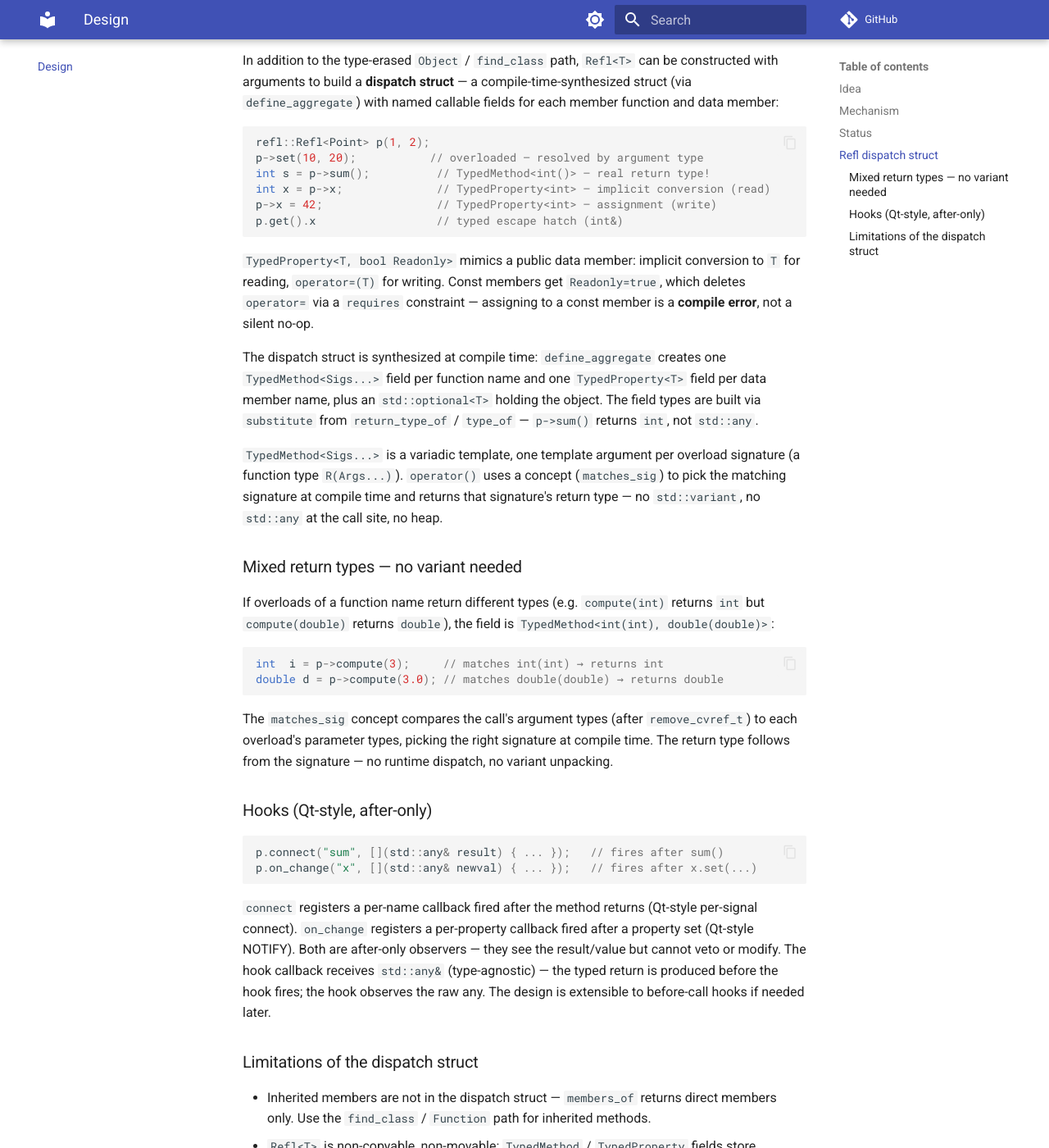
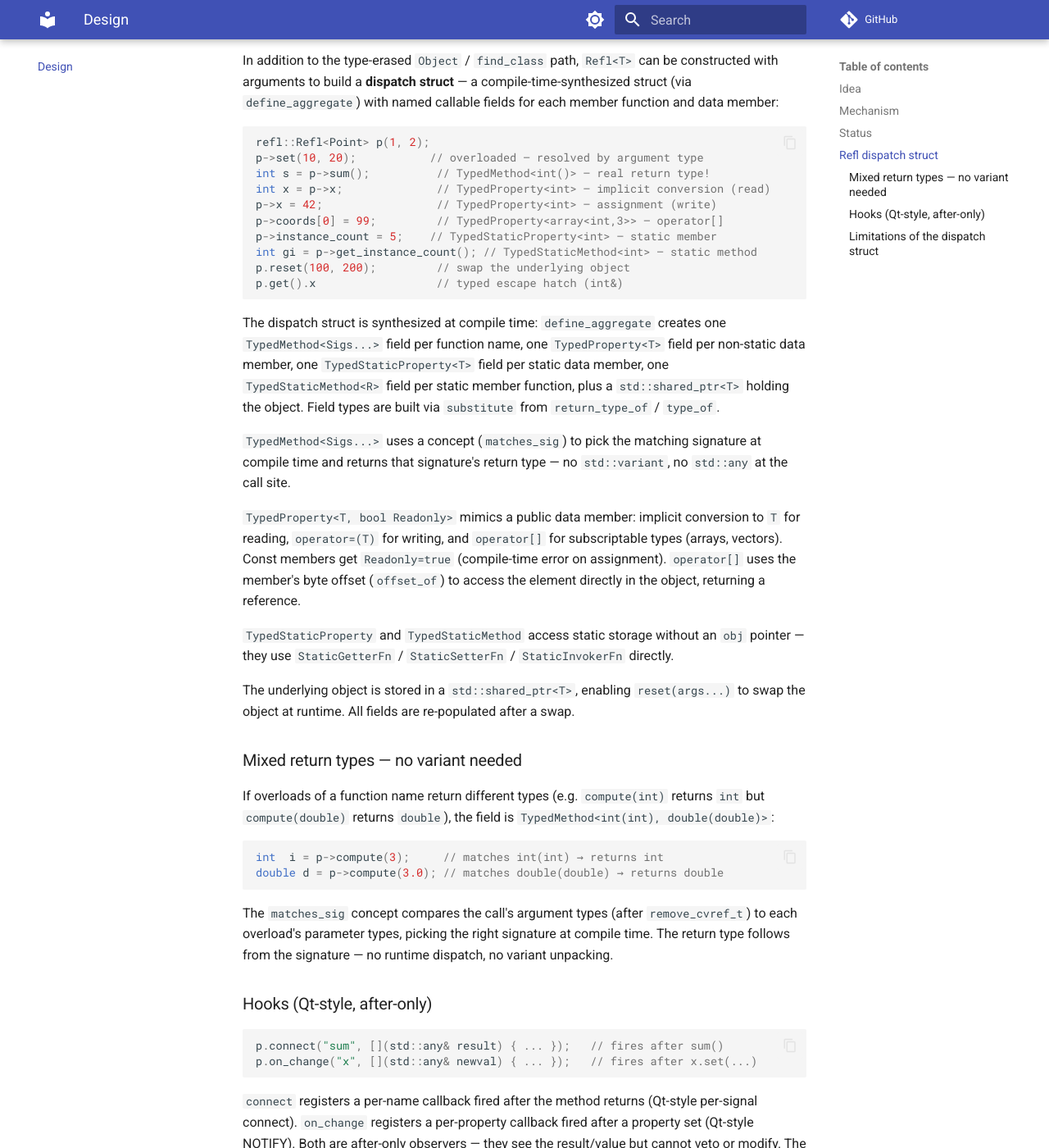
Before and after one commit to w2xel/refl, an MkDocs documentation site: the page built from docs/content/design.md, in a window 1280 px wide and 1400 px high, scrolled down 3275 px. Shown: the whole window at 82% size. Built offline with MkDocs 1.6.1 and Material for MkDocs 9.7.7, drawn with Linux system fonts in a browser that asks for light colours; comment, search, counter and statistics services are not loaded.

Commit message:
Add shared_ptr storage, operator[] for arrays, static members, and swap
Three improvements to the Refl<T> dispatch struct:

1. shared_ptr<T> instead of optional<T> — enables reset(args...) to swap
   the underlying object at runtime. All fields re-populate after swap.

2. operator[] on subscriptable properties — TypedProperty<T> now stores
   the member's byte offset (from offset_of) and offers operator[](i)
   when T has a value_type (arrays, vectors). Returns a reference to the
   element in the actual object, not a copy.

3. Static members in the dispatch struct — TypedStaticProperty<T> for
   static data members (no obj pointer, uses StaticGetterFn/SetterFn)
   and TypedStaticMethod<R> for static member functions (StaticInvokerFn).
   Both synthesized via define_aggregate with substitute + reflect_constant
   for the readonly bool NTTP.

Tests: added array member (coords), tested operator[] read/write, static
property read/write/readonly, static method call, and swap via reset().

Generated by Mistral Vibe.
Co-Authored-By: Mistral Vibe <vibe@mistral.ai>

````diff
--- a/docs/content/design.md
+++ b/docs/content/design.md
@@ -144,25 +144,39 @@ p->set(10, 20);           // overloaded — resolved by argument type
 int s = p->sum();          // TypedMethod<int()> — real return type!
 int x = p->x;              // TypedProperty<int> — implicit conversion (read)
 p->x = 42;                 // TypedProperty<int> — assignment (write)
+p->coords[0] = 99;         // TypedProperty<array<int,3>> — operator[]
+p->instance_count = 5;    // TypedStaticProperty<int> — static member
+int gi = p->get_instance_count(); // TypedStaticMethod<int> — static method
+p.reset(100, 200);         // swap the underlying object
 p.get().x                  // typed escape hatch (int&)
 ```
 
+The dispatch struct is synthesized at compile time: `define_aggregate`
+creates one `TypedMethod<Sigs...>` field per function name, one
+`TypedProperty<T>` field per non-static data member, one
+`TypedStaticProperty<T>` field per static data member, one
+`TypedStaticMethod<R>` field per static member function, plus a
+`std::shared_ptr<T>` holding the object.  Field types are built via
+`substitute` from `return_type_of` / `type_of`.
+
+`TypedMethod<Sigs...>` uses a concept (`matches_sig`) to pick the
+matching signature at compile time and returns that signature's return
+type — no `std::variant`, no `std::any` at the call site.
+
 `TypedProperty<T, bool Readonly>` mimics a public data member: implicit
-conversion to `T` for reading, `operator=(T)` for writing.  Const members
-get `Readonly=true`, which deletes `operator=` via a `requires` constraint —
-assigning to a const member is a **compile error**, not a silent no-op.
+conversion to `T` for reading, `operator=(T)` for writing, and
+`operator[]` for subscriptable types (arrays, vectors).  Const members
+get `Readonly=true` (compile-time error on assignment).  `operator[]`
+uses the member's byte offset (`offset_of`) to access the element
+directly in the object, returning a reference.
 
-The dispatch struct is synthesized at compile time: `define_aggregate`
-creates one `TypedMethod<Sigs...>` field per function name and one
-`TypedProperty<T>` field per data member name, plus an `std::optional<T>`
-holding the object.  The field types are built via `substitute` from
-`return_type_of` / `type_of` — `p->sum()` returns `int`, not `std::any`.
+`TypedStaticProperty` and `TypedStaticMethod` access static storage
+without an `obj` pointer — they use `StaticGetterFn` / `StaticSetterFn`
+/ `StaticInvokerFn` directly.
 
-`TypedMethod<Sigs...>` is a variadic template, one template argument per
-overload signature (a function type `R(Args...)`).  `operator()` uses a
-concept (`matches_sig`) to pick the matching signature at compile time
-and returns that signature's return type — no `std::variant`, no
-`std::any` at the call site, no heap.
+The underlying object is stored in a `std::shared_ptr<T>`, enabling
+`reset(args...)` to swap the object at runtime.  All fields are
+re-populated after a swap.
 
 ### Mixed return types — no variant needed
 
````
Also changed, not shown: 2 other files.
